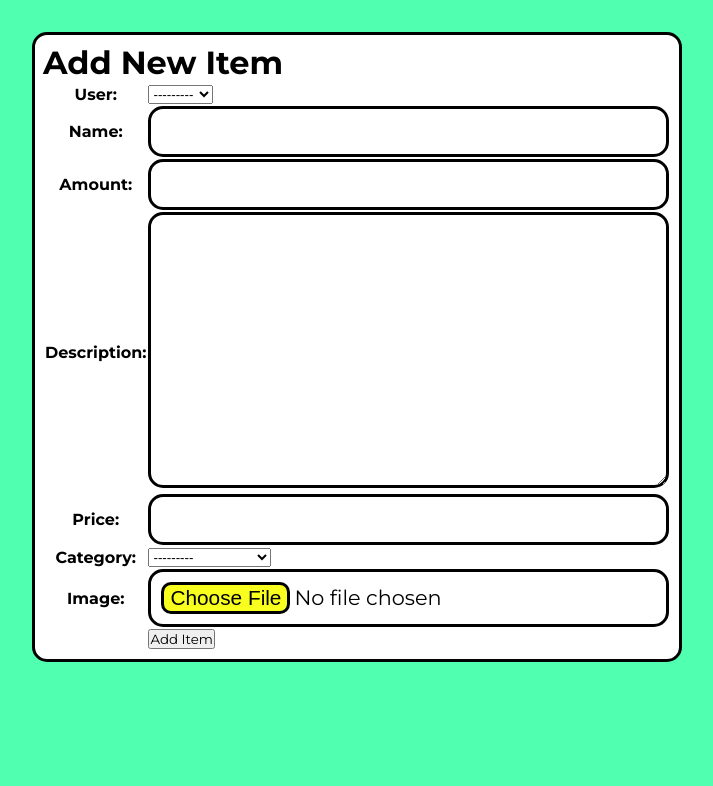
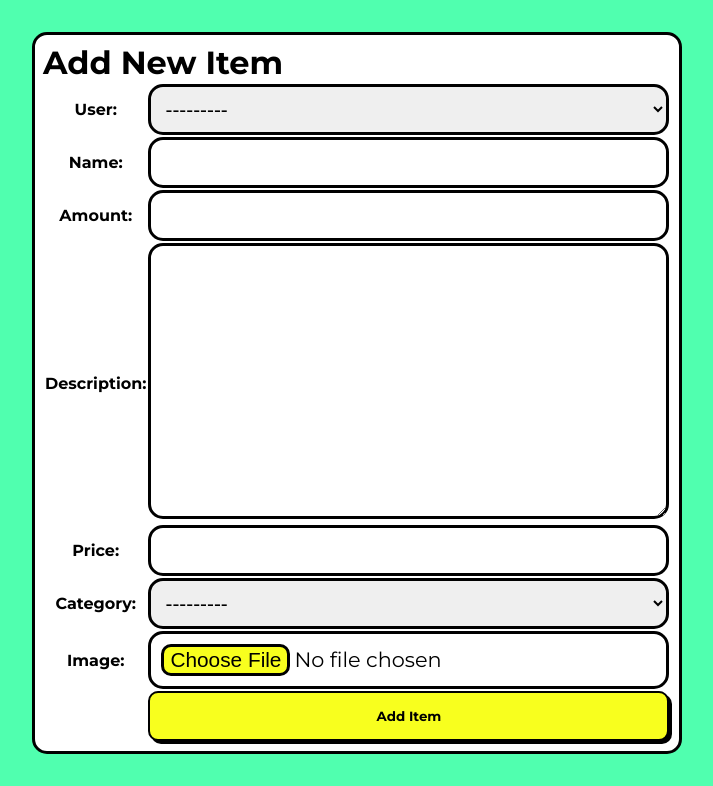
Before and after one commit to Arxeno/django-merch-shop, a Django app: page /create/item in a window 1280 px wide. Shown: the part 71-857 px from the top of the page, without its empty margins (0-713 px from the left). Before the commit the page ends 733 px from the top, so only its background shows below. Run offline with Django 5.2, Linux system fonts and the light colour scheme; tables that the repository leaves empty hold one stand-in row (values such as "Sample post").

Commit message:
fix: styling in create item

```diff
--- a/main/static/main/styles.css
+++ b/main/static/main/styles.css
@@ -177,7 +177,8 @@
 }
 
 input:not([type="submit"]),
-textarea {
+textarea,
+select {
   width: 100%;
   border: var(--black-border);
   border-radius: 15px;
@@ -190,7 +191,8 @@
 }
 
 input:not([type="file"]):focus,
-textarea:focus {
+textarea:focus,
+select:focus {
   outline: none;
   box-shadow: 3px 3px black;
   bottom: 3px;
--- a/main/templates/create_item.html
+++ b/main/templates/create_item.html
@@ -11,7 +11,7 @@
 			<tr>
 				<td></td>
 				<td>
-					<input type="submit" value="Add Item" />
+					<input class="submit-yellow submit-effect" type="submit" value="Add Item" />
 				</td>
 			</tr>
 		</table>
```
